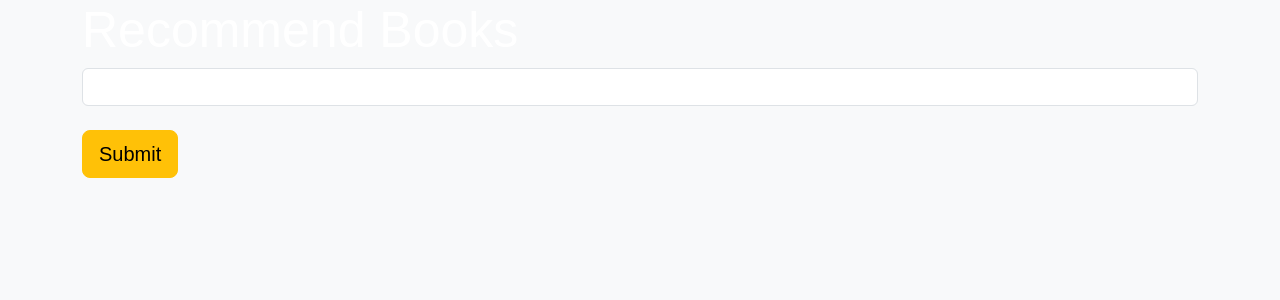
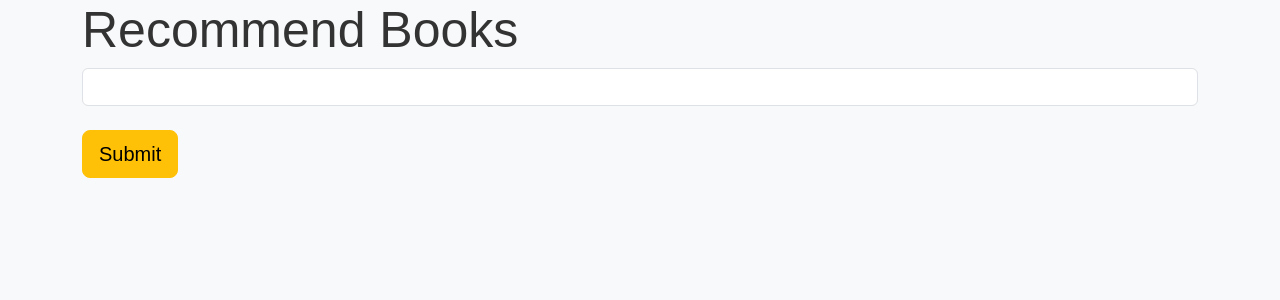
Before and after one commit to NirzariP/Books-Recommendation-System, a Flask app: page /recommend in a window 1280 px wide. Shown: the part 57-357 px from the top of the page. Run offline with Flask 3, Linux system fonts and the light colour scheme; parts of the project's set-up code (start-up, migrations or seed data) failed here and were passed over.

Commit message:
Files added and Readme updated

```diff
--- a/templates/recommend.html
+++ b/templates/recommend.html
@@ -32,7 +32,7 @@
     <div class="container">
         <div class="row">
             <div class="col-md-12">
-                <h1 class="text-white" style="font-size:50px">Recommend Books</h1>
+                <h1 class="text-Black" style="font-size:50px">Recommend Books</h1>
                 <form action="/recommend_books" method="post">
                     <input name="user_input" type="text" class="form-control"><br>
                     <input type="submit" class="btn btn-lg btn-warning">
```
Also changed, not shown: README.md, UI/image1.png (added), UI/image2.png (added), UI/image3.png (added), 3 other files.
